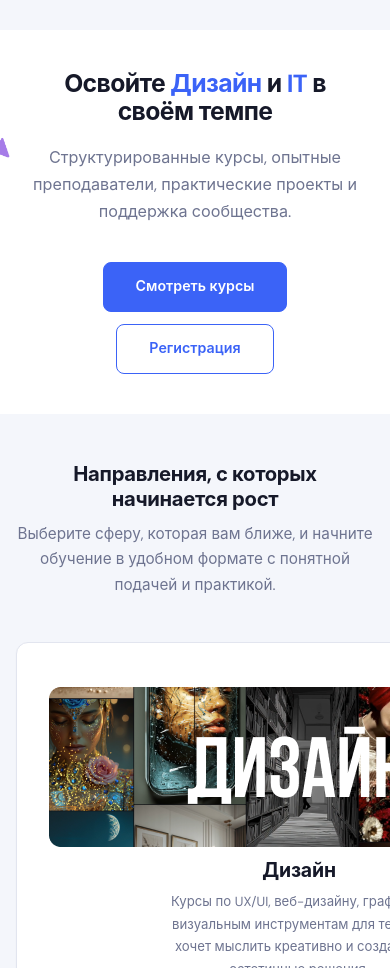
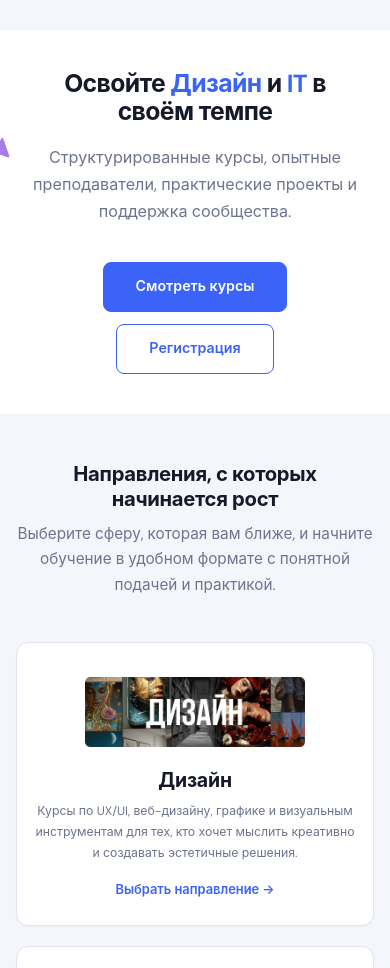
Before and after one commit to Aluxers/learndot-static-ru, a website: page index.html in a window 390 px wide. Shown: the part 70-1038 px from the top of the page. Drawn offline with Linux system fonts and the light colour scheme.

```diff
--- a/css/style.css
+++ b/css/style.css
@@ -1976,6 +1976,20 @@ select:focus-visible {
     grid-template-columns: 1fr;
   }
 
+  .category-card {
+    padding: 24px 16px;
+  }
+
+  .category-card__icon {
+    width: min(220px, 100%);
+    height: 90px;
+  }
+
+  .category-card__desc {
+    max-width: 100%;
+    font-size: 0.82rem;
+  }
+
   h1 {
     font-size: 1.65rem;
   }
```
